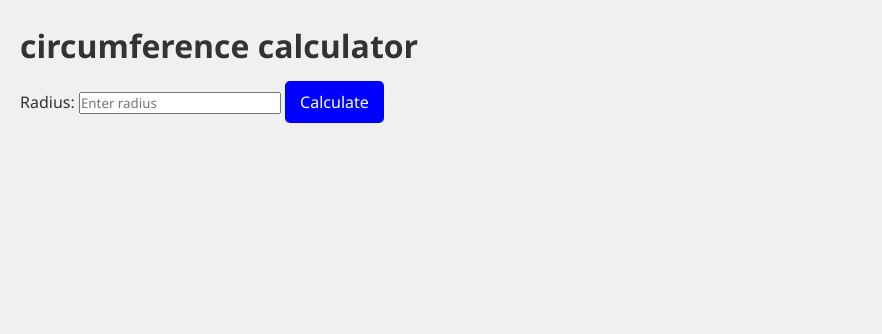
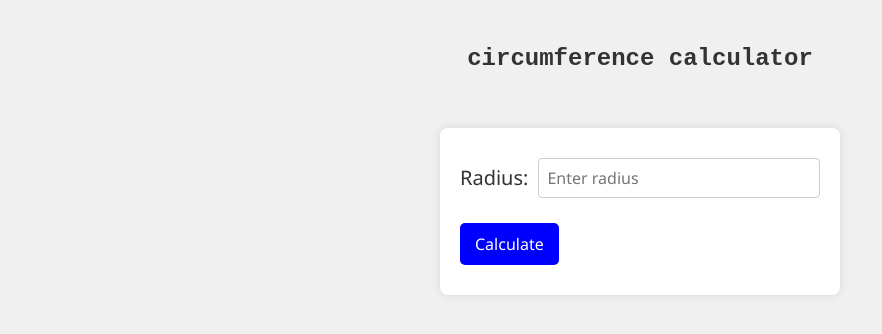
Before and after one commit to vincenttwizere/web-lab, a website: page project1/index.html in a window 1280 px wide. Shown: the whole page, without its empty margins (0-882 px from the left). Drawn offline with Linux system fonts and the light colour scheme.

Commit message:
styles updates

```diff
--- a/project1/index.html
+++ b/project1/index.html
@@ -8,9 +8,14 @@
 </head>
 <body>
     <h1>circumference calculator</h1>
-    <lable>Radius:</lable>
-    <input type ="number" id ="radius" placeholder="Enter radius">
-    <button id = 'btn'>Calculate</button>
+    <div class="container">
+        <div class ="input-container">
+
+            <lable>Radius:</lable>
+            <input type ="number" id ="radius" placeholder="Enter radius">
+        </div>
+        <button id = 'btn'>Calculate</button>
+    </div>
 <!-- script -->
     <script src="script.js"></script>
 </body>
--- a/project1/styles.css
+++ b/project1/styles.css
@@ -10,7 +10,49 @@ body{
     line-height: 1.6;
     padding: 20px;
 }
+h1{
+    text-align: center;
+    margin-top: 20px;
+    margin-bottom: 20px;
+    color: #333;
+    font-size: 24px;
+    font-weight: bold;
+    font-family: 'Courier New', Courier, monospace;
+}
+.container{
 
+    max-width: 400px;
+    margin: 50px auto;
+    background: white;
+    padding: 20px;
+    border-radius: 8px;
+    box-shadow: 0 0 10px rgba(0,0,0,0.1);
+}
+
+.input-container{
+    display: flex;
+    flex-direction: row;
+    align-items: center;
+    gap: 10px;
+    margin-bottom: 15px;
+    font-size: 20px;
+    color: blank;
+}
+label{
+    font-weight: bold;
+}
+
+input{
+    flex: 1;
+    padding: 8px;
+    border: 1px solid #ccc;
+    border-radius: 4px;
+    font-size: 16px;
+}
+input, button{
+    display: block;
+    margin: 10px 0;
+}
 button{
     background-color: blue;
     color: white;
@@ -19,6 +61,5 @@ button{
     cursor: pointer;
     border-radius: 5px;
     font-size: 16px;
-    position: relative;
-    margin-top: 10px;
+
 }
```
